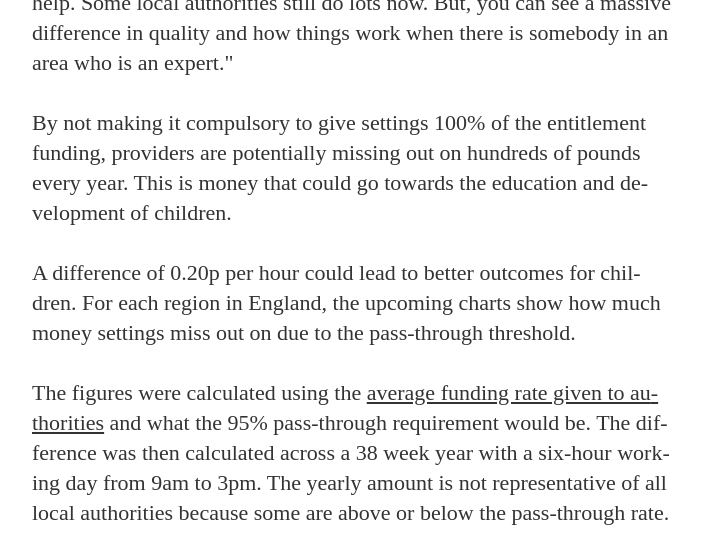
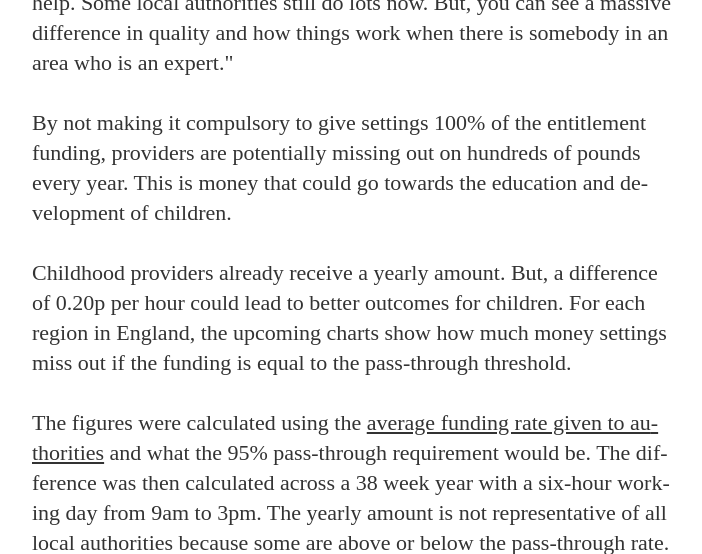
Before and after one commit to GWilloughby99/early-years-project, a Jekyll site: the page built from _posts/2021-08-19-the-funding-gap-in-early-years-education.md, in a window 1280 px wide and 900 px high, scrolled down 3459 px, cut to the strip 0-554 px from the top of the window. Shown: the whole strip, without its empty margins (288-990 px from the left). Built offline with Jekyll 4.4.1, drawn with Linux system fonts in a browser that asks for light colours; nearby versions of some CDN libraries; some web fonts are replaced.

Commit message:
Update 2021-08-19-the-funding-gap-in-early-years-education.md

```diff
--- a/_posts/2021-08-19-the-funding-gap-in-early-years-education.md
+++ b/_posts/2021-08-19-the-funding-gap-in-early-years-education.md
@@ -61,7 +61,7 @@ image2: "/assets/article_images/mobile-jenga-blocks.jpg"
 
         <p>By not making it compulsory to give settings 100% of the entitlement funding, providers are potentially missing out on hundreds of pounds every year. This is money that could go towards the education and development of children.</p>
 
-        <p>A difference of 0.20p per hour could lead to better outcomes for children. For each region in England, the upcoming charts show how much money settings miss out on due to the pass-through threshold. </p>
+        <p>Childhood providers already receive a yearly amount. But, a difference of 0.20p per hour could lead to better outcomes for children. For each region in England, the upcoming charts show how much money settings miss out if the funding is equal to the pass-through threshold.  </p>
 
         <p>The figures were calculated using the <a href="https://www.gov.uk/government/publications/early-years-funding-2021-2022">average funding rate given to authorities</a> and what the 95% pass-through requirement would be. The difference was then calculated across a 38 week year with a six-hour working day from 9am to 3pm. The yearly amount is not representative of all local authorities because some are above or below the pass-through rate. </p>
 
```
